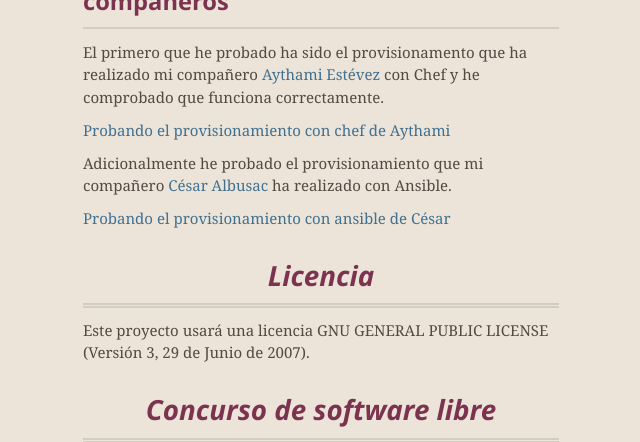
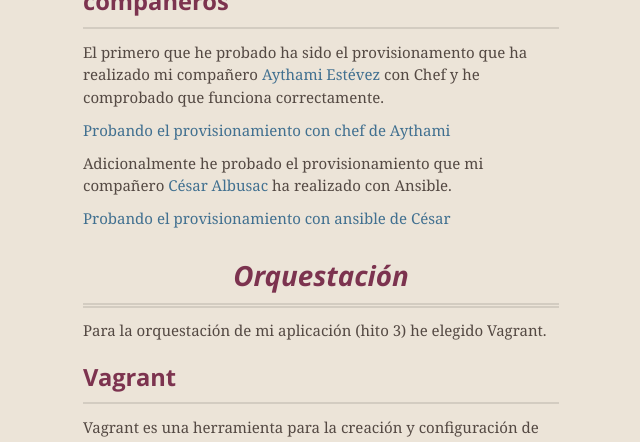
Before and after one commit to pedrogazquez/FunnyBot, a Jekyll site: the page built from index.md, in a window 1280 px wide and 1400 px high, scrolled down 2203 px. Shown: the top 442 px of the window, without its empty margins (319-959 px from the left). Built offline with Jekyll 4.4.1, drawn with Linux system fonts in a browser that asks for light colours; nearby versions of some CDN libraries; our own code applies the rules of GitHub Pages for plain Markdown files; some of the changed text lies outside the part shown.

Commit message:
Añadiendo documentacion gh-pages

```diff
--- a/index.md
+++ b/index.md
@@ -64,6 +64,21 @@
 
 [Probando el provisionamiento con ansible de César](ansibleCesar)
 
+# Orquestación
+
+Para la orquestación de mi aplicación (hito 3) he elegido Vagrant.
+
+## Vagrant
+
+Vagrant es una herramienta para la creación y configuración de entornos de desarrollo virtualizados. Se ha usado con la virtualización de AWS y con el sistema de provisionamiento de Anisble.
+
+[Ir a orquestación con Vagrant](vagrant)
+
+## Probando el provisionamiento de los compañeros
+
+He probado la orquestación que ha realizado mi compañero [César Albusac](https://github.com/cesar2/Tripbot/) con Vagrant
+
+[Probando la orquestación con vagrant de César](vagrantCesar)
 
 # Licencia
 
```
Also changed, not shown: other parts of index.md (+0 -3 lines).
